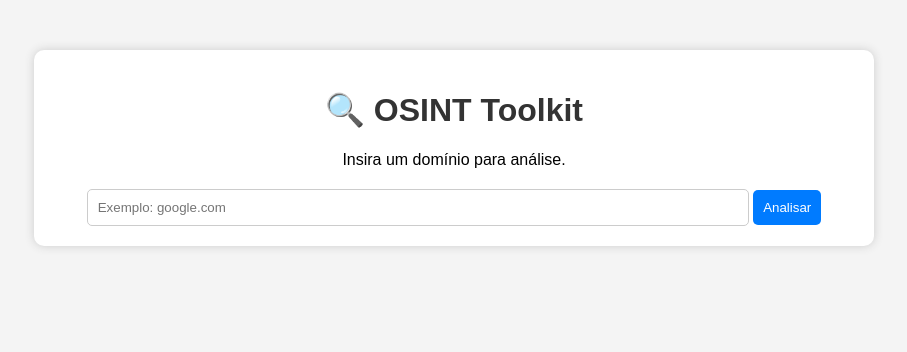
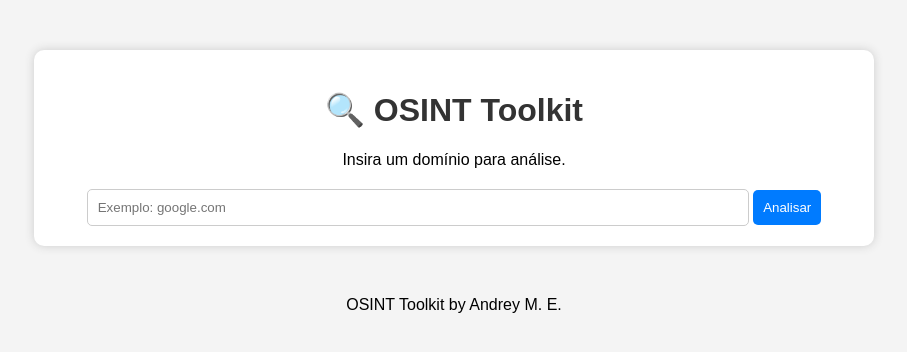
Before and after one commit to escariao/osint-toolkit, a Flask app: page / in a window 1280 px wide. Shown: the top 352 px of the page, without its empty margins (186-1093 px from the left). Run offline with Flask 2, Linux system fonts and the light colour scheme.

Commit message:
Add files via upload

```diff
--- a/templates/index.html
+++ b/templates/index.html
@@ -17,6 +17,8 @@
             <button type="submit">Analisar</button>
         </form>
     </div>
-
+    <footer>
+        <p>OSINT Toolkit by Andrey M. E.</p>
+    </footer>
 </body>
 </html>
--- a/templates/result.html
+++ b/templates/result.html
@@ -66,6 +66,8 @@
         <br>
         <a href="/">🔄 Fazer outra análise</a>
     </div>
-
+    <footer>
+        <p>OSINT Toolkit by Andrey M. E.</p>
+    </footer>
 </body>
 </html>
```
